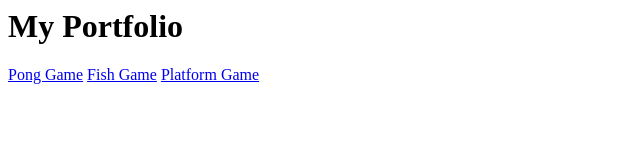
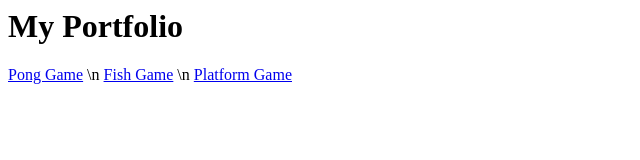
Before and after one commit to ManYouCrazy/ManYouCrazy.github.io, a plain HTML site: page index.html in a window 1280 px wide. Shown: the full height of the page, 0-640 px from the left. Drawn offline with Linux system fonts and the light colour scheme.

Commit message:
Update index.html

```diff
--- a/index.html
+++ b/index.html
@@ -6,9 +6,10 @@
 <h1> My Portfolio </h1>
 
 <a href="Game Design/Pong/index.html">Pong Game</a>
+  \n
 
 <a href="Game Design/Fish/index.html">Fish Game</a>
-
+  \n
 <a href="Game Design/Platform/index.html">Platform Game</a>
 
 </body>
```
